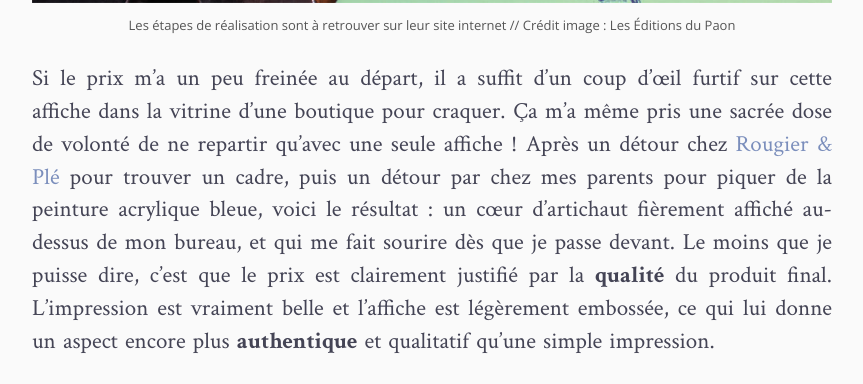
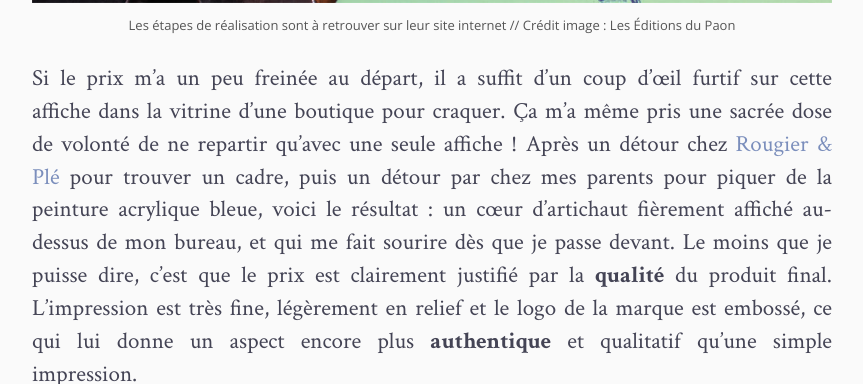
Before and after one commit to lespetitshugues/lespetitshugues.github.io, a Jekyll site: the page built from _posts/2017-05-24-les-editions-du-paon.md, in a window 1280 px wide and 900 px high, scrolled down 5440 px, cut to the strip 0-384 px from the top of the window. Shown: the whole strip, without its empty margins (208-1071 px from the left). Built offline with Jekyll 4.4.1, drawn with Linux system fonts in a browser that asks for light colours; nearby versions of some CDN libraries; comment, search, counter and statistics services are not loaded.

Commit message:
Update from Forestry.io - 2017-05-24-les-editions-du-paon.md

```diff
--- a/_posts/2017-05-24-les-editions-du-paon.md
+++ b/_posts/2017-05-24-les-editions-du-paon.md
@@ -44,7 +44,7 @@ Vous l'aurez compris, c'est un concept qui avait tout pour me séduire quand je
 
 ### Les étapes de réalisation sont à retrouver sur leur site internet // Crédit image : Les Éditions du Paon
 
-Si le prix m'a un peu freinée au départ, il a suffit d'un coup d'œil furtif sur cette affiche dans la vitrine d'une boutique pour craquer. Ça m'a même pris une sacrée dose de volonté de ne repartir qu'avec une seule affiche ! Après un détour chez [Rougier & Plé](http://www.rougier-ple.fr/) pour trouver un cadre, puis un détour par chez mes parents pour piquer de la peinture acrylique bleue, voici le résultat : un cœur d'artichaut fièrement affiché au-dessus de mon bureau, et qui me fait sourire dès que je passe devant. Le moins que je puisse dire, c'est que le prix est clairement justifié par la **qualité** du produit final. L’impression est vraiment belle et l'affiche est légèrement embossée, ce qui lui donne un aspect encore plus **authentique** et qualitatif qu'une simple impression.
+Si le prix m'a un peu freinée au départ, il a suffit d'un coup d'œil furtif sur cette affiche dans la vitrine d'une boutique pour craquer. Ça m'a même pris une sacrée dose de volonté de ne repartir qu'avec une seule affiche ! Après un détour chez [Rougier & Plé](http://www.rougier-ple.fr/) pour trouver un cadre, puis un détour par chez mes parents pour piquer de la peinture acrylique bleue, voici le résultat : un cœur d'artichaut fièrement affiché au-dessus de mon bureau, et qui me fait sourire dès que je passe devant. Le moins que je puisse dire, c'est que le prix est clairement justifié par la **qualité** du produit final. L’impression est très fine, légèrement en relief et le logo de la marque est embossé, ce qui lui donne un aspect encore plus **authentique** et qualitatif qu'une simple impression.
 
 ![](/img/IMG_1078.jpg)
 
```
